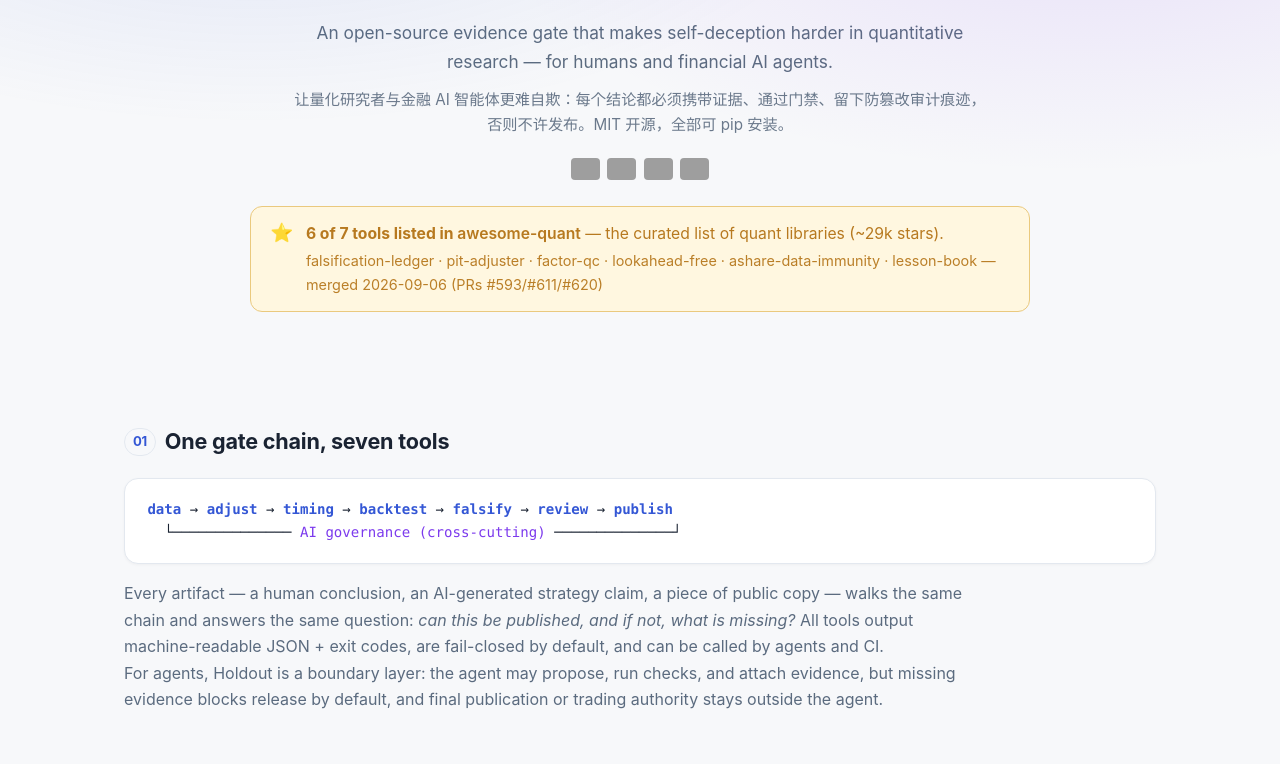
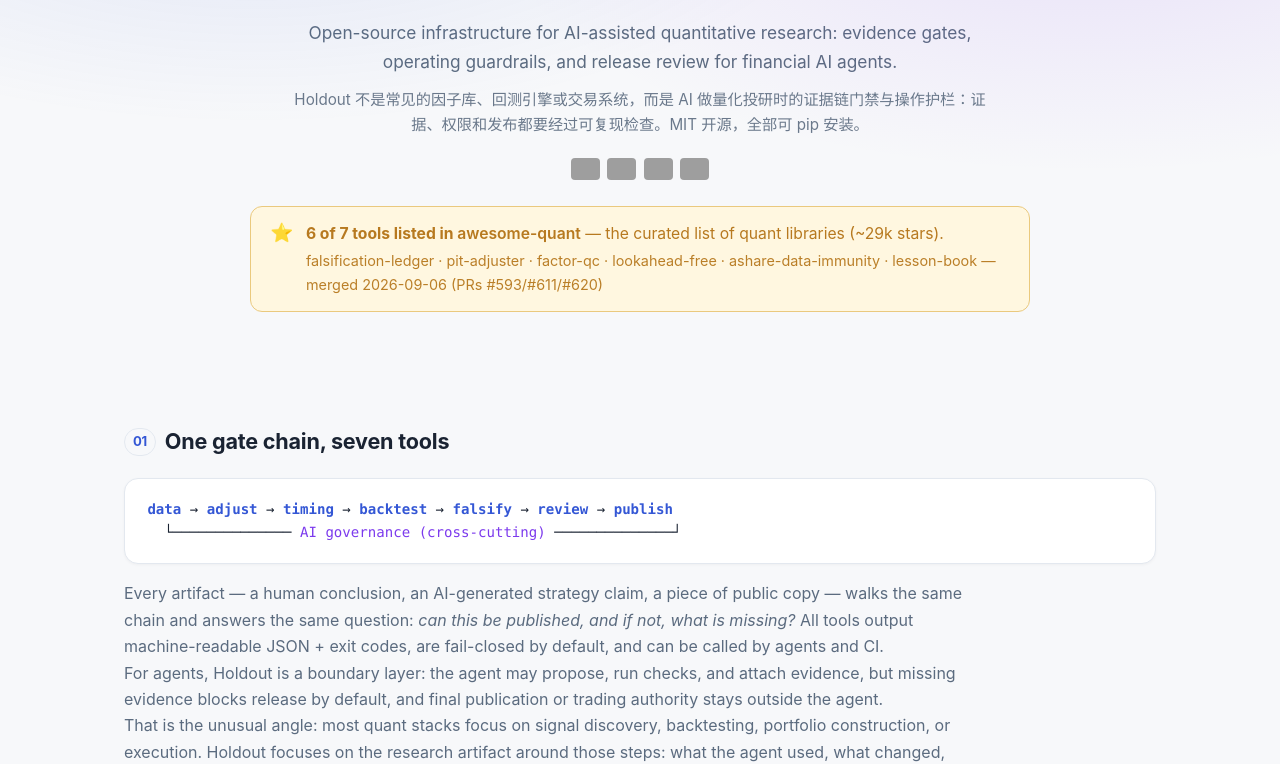
Before and after one commit to holdout-labs/holdout-labs.github.io, a plain HTML site: page index.html in a window 1280 px wide. Shown: the part 193-957 px from the top of the page. Drawn offline with Linux system fonts and the light colour scheme; grey boxes are pictures that could not be loaded.

Commit message:
docs: update homepage AI quant infrastructure positioning

```diff
--- a/index.html
+++ b/index.html
@@ -3,8 +3,8 @@
 <head>
 <meta charset="utf-8">
 <meta name="viewport" content="width=device-width, initial-scale=1">
-<title>Holdout — evidence gates for quant research &amp; financial AI agents</title>
-<meta name="description" content="Holdout is an open-source (MIT) governance toolchain that makes self-deception harder in quantitative research and financial AI agents: data immunity, PIT adjustment, look-ahead verification, fail-closed backtest gates, hash-chained pre-registration ledgers, and AI governance. 6 of 7 tools listed in awesome-quant.">
+<title>Holdout — infrastructure for AI-assisted quant research</title>
+<meta name="description" content="Holdout is open-source infrastructure for AI-assisted quantitative research: evidence gates, operating guardrails, reproducible checks, and release review for financial AI agents. 6 of 7 tools listed in awesome-quant.">
 <style>
   :root {
     --bg: #f7f8fa; --fg: #1a2332; --muted: #5b6b7f; --card: #ffffff;
@@ -105,8 +105,8 @@
 
 <header class="hero">
   <h1>Holdout</h1>
-  <p class="tagline">An open-source evidence gate that makes self-deception harder in quantitative research — for humans and financial AI agents.</p>
-  <p class="zh">让量化研究者与金融 AI 智能体更难自欺：每个结论都必须携带证据、通过门禁、留下防篡改审计痕迹，否则不许发布。MIT 开源，全部可 pip 安装。</p>
+  <p class="tagline">Open-source infrastructure for AI-assisted quantitative research: evidence gates, operating guardrails, and release review for financial AI agents.</p>
+  <p class="zh">Holdout 不是常见的因子库、回测引擎或交易系统，而是 AI 做量化投研时的证据链门禁与操作护栏：证据、权限和发布都要经过可复现检查。MIT 开源，全部可 pip 安装。</p>
   <div class="badges">
     <img alt="MIT" src="https://img.shields.io/badge/license-MIT-blue">
     <img alt="awesome-quant" src="https://img.shields.io/badge/awesome--quant-6%2F7%20tools-1f6feb">
@@ -132,6 +132,7 @@
     </div>
     <p class="lead" style="margin-top:1rem">Every artifact — a human conclusion, an AI-generated strategy claim, a piece of public copy — walks the same chain and answers the same question: <em>can this be published, and if not, what is missing?</em> All tools output machine-readable JSON + exit codes, are fail-closed by default, and can be called by agents and CI.</p>
     <p class="lead">For agents, Holdout is a boundary layer: the agent may propose, run checks, and attach evidence, but missing evidence blocks release by default, and final publication or trading authority stays outside the agent.</p>
+    <p class="lead">That is the unusual angle: most quant stacks focus on signal discovery, backtesting, portfolio construction, or execution. Holdout focuses on the research artifact around those steps: what the agent used, what changed, what evidence exists, what failed, and who approved the result.</p>
   </section>
 
   <section id="tools">
```
